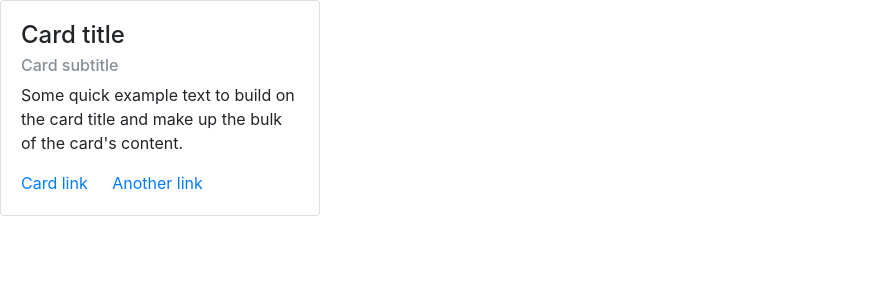
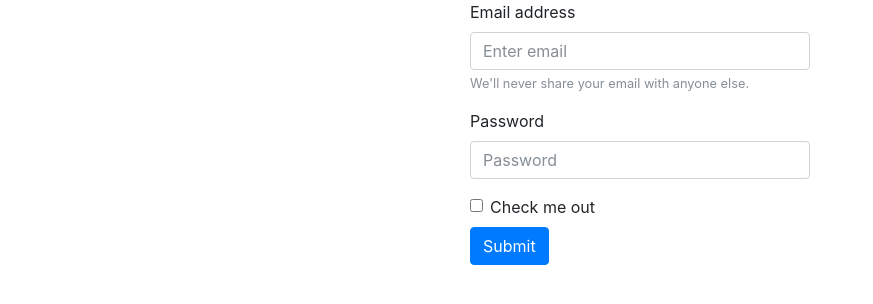
Before and after one commit to ajcanlas95/Christmas, a PHP site: page /admin/index.php in a window 1280 px wide. Shown: the top 304 px of the page, without its empty margins (0-873 px from the left). Run offline with PHP 8.4, Linux system fonts and the light colour scheme; some libraries are stand-ins or nearby versions.

Commit message:
Tested Form in BS4

```diff
--- a/admin/index.php
+++ b/admin/index.php
@@ -10,16 +10,28 @@
     <link rel="stylesheet" href="https://maxcdn.bootstrapcdn.com/bootstrap/4.0.0-beta.2/css/bootstrap.min.css" integrity="sha384-PsH8R72JQ3SOdhVi3uxftmaW6Vc51MKb0q5P2rRUpPvrszuE4W1povHYgTpBfshb" crossorigin="anonymous">
   </head>
   <body>
-    <div class="card" style="width: 20rem;">
-      <div class="card-body">
-        <h4 class="card-title">Card title</h4>
-        <h6 class="card-subtitle mb-2 text-muted">Card subtitle</h6>
-        <p class="card-text">Some quick example text to build on the card title and make up the bulk of the card's content.</p>
-        <a href="#" class="card-link">Card link</a>
-        <a href="#" class="card-link">Another link</a>
-     </div>
-   </div>
-
+    <div class="container">
+      <div class="col-lg-4 mx-auto">
+        <form>
+          <div class="form-group">
+            <label for="exampleInputEmail1">Email address</label>
+            <input type="email" class="form-control" id="exampleInputEmail1" aria-describedby="emailHelp" placeholder="Enter email">
+            <small id="emailHelp" class="form-text text-muted">We'll never share your email with anyone else.</small>
+          </div>
+          <div class="form-group">
+            <label for="exampleInputPassword1">Password</label>
+            <input type="password" class="form-control" id="exampleInputPassword1" placeholder="Password">
+          </div>
+          <div class="form-check">
+            <label class="form-check-label">
+              <input type="checkbox" class="form-check-input">
+              Check me out
+            </label>
+          </div>
+          <button type="submit" class="btn btn-primary">Submit</button>
+        </form>
+      </div>
+    </div>
     <!-- Optional JavaScript -->
     <!-- jQuery first, then Popper.js, then Bootstrap JS -->
     <script src="https://code.jquery.com/jquery-3.2.1.slim.min.js" integrity="sha384-KJ3o2DKtIkvYIK3UENzmM7KCkRr/rE9/Qpg6aAZGJwFDMVNA/GpGFF93hXpG5KkN" crossorigin="anonymous"></script>
```
